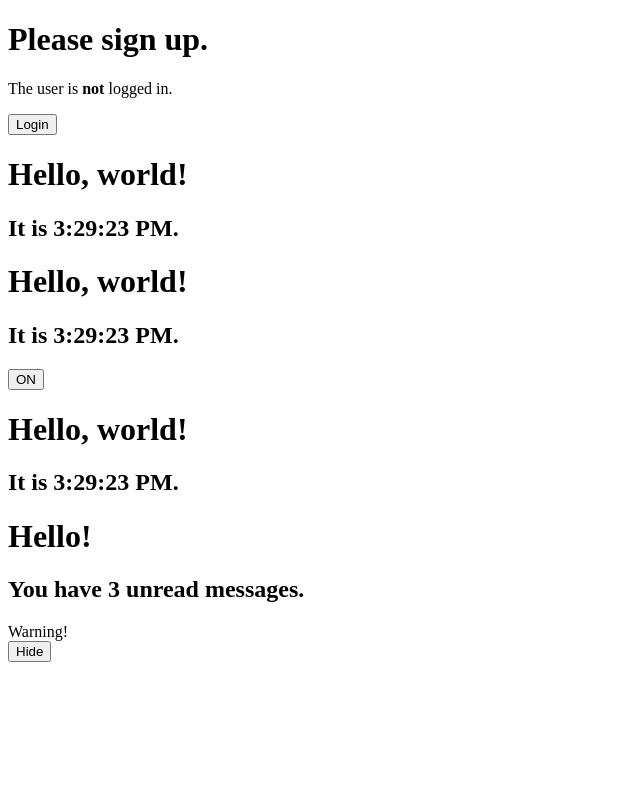
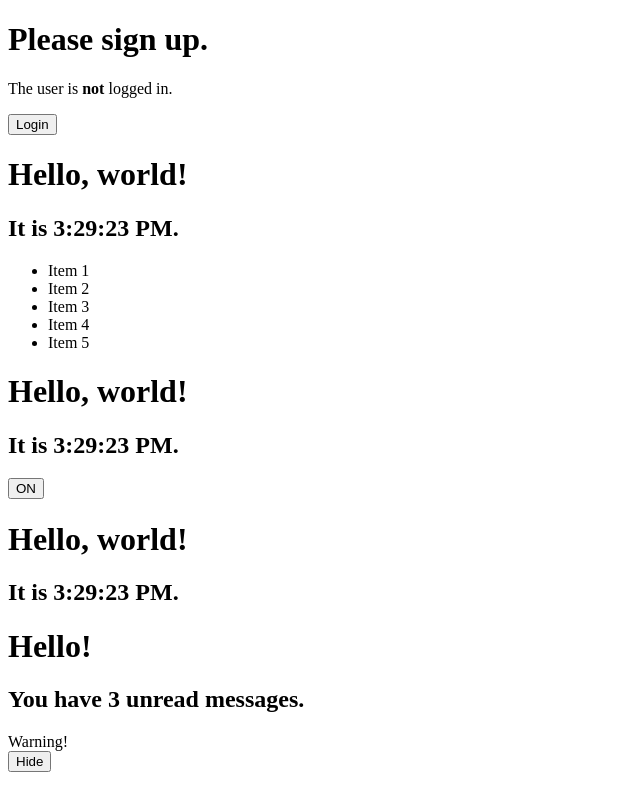
Before and after one commit to duza/test_react_project, a React (Create React App) app in the folder hello-world/: page / in a window 1280 px wide. Shown: the whole page, without its empty margins (0-640 px from the left). Built offline with nearby package versions, Linux system fonts and the light colour scheme.

Commit message:
Added list component - array of react elements

```diff
--- a/hello-world/src/index.js
+++ b/hello-world/src/index.js
@@ -3,6 +3,11 @@
 //import App from './App';
 //import './index.css';
 
+const numbers = [1, 2, 3, 4, 5];
+const listItems = numbers.map((number) =>
+    <li>Item {number}</li>
+);
+console.log(listItems);
 function WarningBanner(props) {
   if (!props.warn) {
     return null;
@@ -134,6 +139,7 @@
     <div>
     <LoginControl />
     <Clock />
+    <ul>{listItems}</ul>
     <Clock />
     <Toggle />
     <Clock />
```
